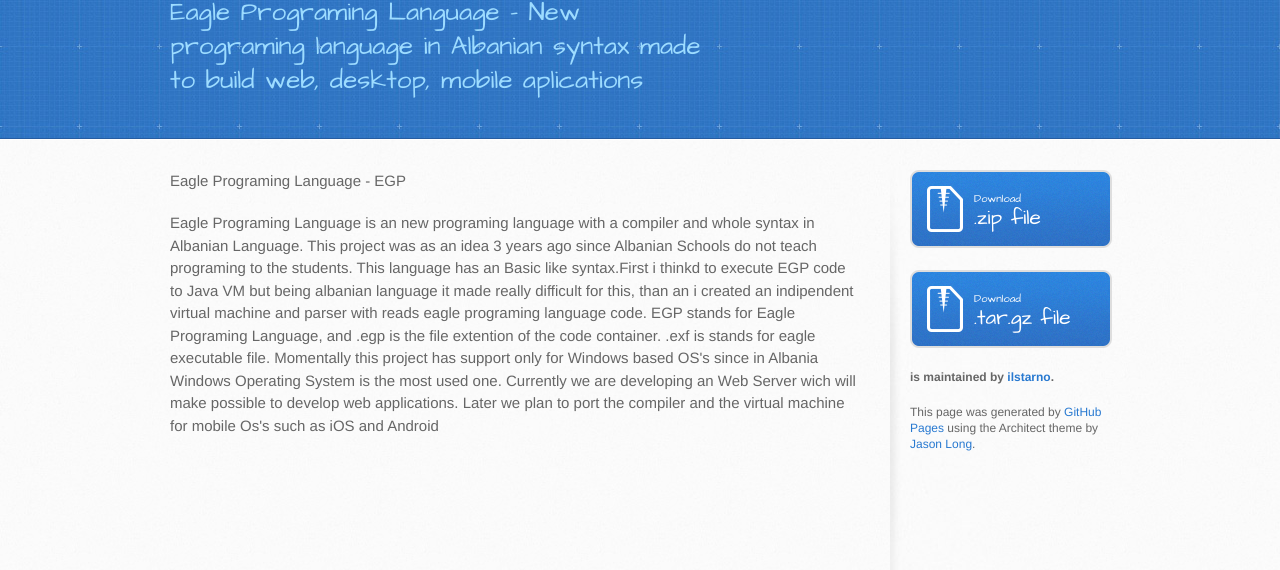
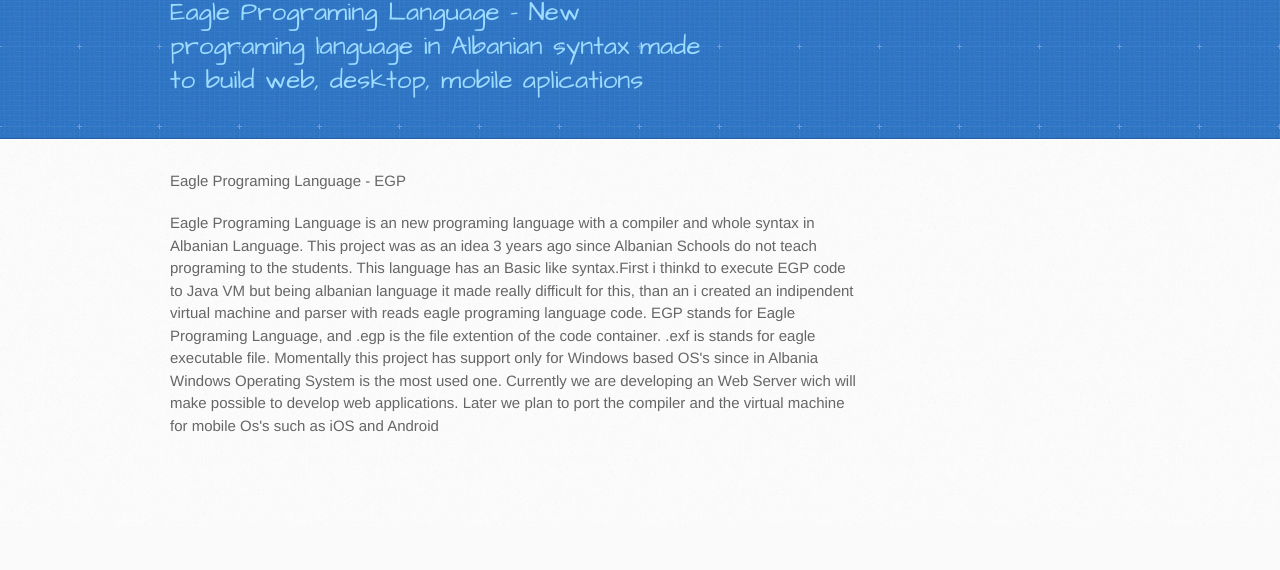
Before and after one commit to ilstarno/Eagle-Programing-Language, a plain HTML site: page index.html in a window 1280 px wide. Shown: the part 274-844 px from the top of the page. After the commit the page ends 800 px from the top, so only its background shows below. Drawn offline with Linux system fonts and the light colour scheme.

Commit message:
Update index.html

```diff
--- a/index.html
+++ b/index.html
@@ -40,20 +40,7 @@ Currently we are developing an Web Server wich will make possible to develop web
 Later we plan to port the compiler and the virtual machine for mobile Os's such as iOS and Android</p>
         </section>
 
-        <aside id="sidebar">
-          <a href="https://github.com/ilstarno/Eagle-Programing-Language/zipball/master" class="button">
-            <small>Download</small>
-            .zip file
-          </a>
-          <a href="https://github.com/ilstarno/Eagle-Programing-Language/tarball/master" class="button">
-            <small>Download</small>
-            .tar.gz file
-          </a>
 
-          <p class="repo-owner"><a href="https://github.com/ilstarno/Eagle-Programing-Language"></a> is maintained by <a href="https://github.com/ilstarno">ilstarno</a>.</p>
-
-          <p>This page was generated by <a href="https://pages.github.com">GitHub Pages</a> using the Architect theme by <a href="https://twitter.com/jasonlong">Jason Long</a>.</p>
-        </aside>
       </div>
     </div>
 
```
